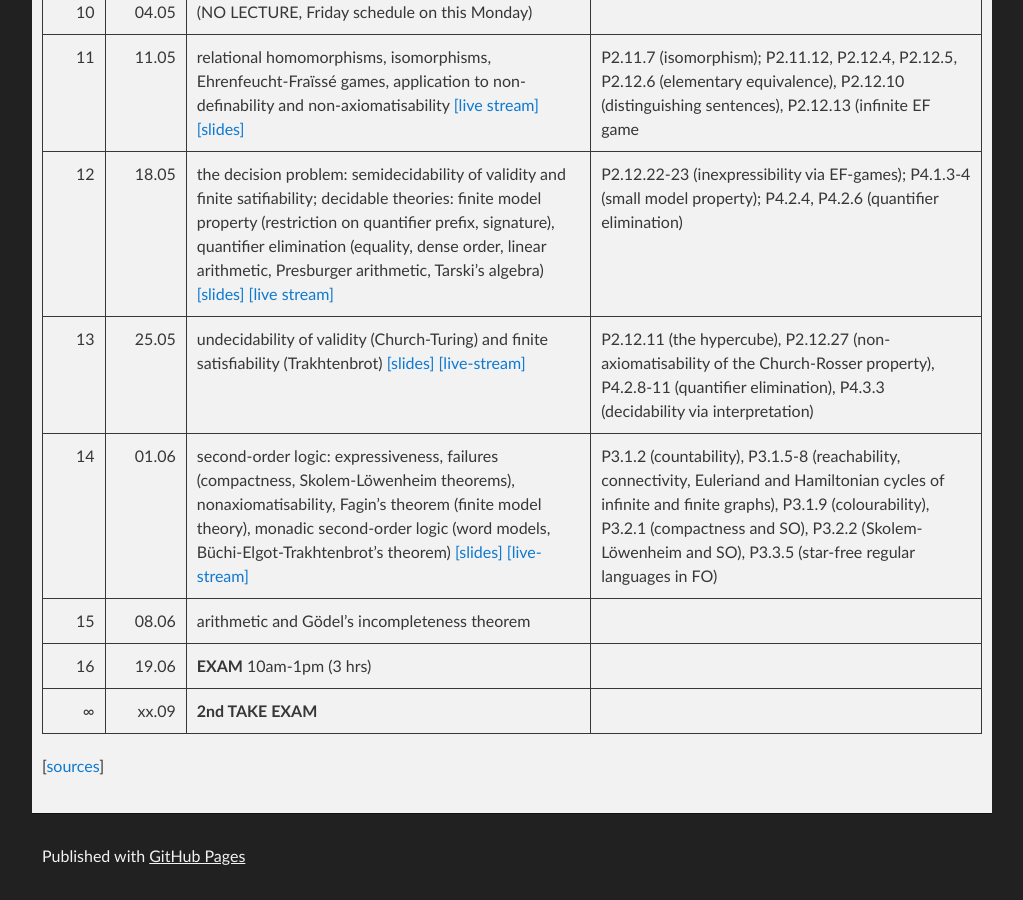
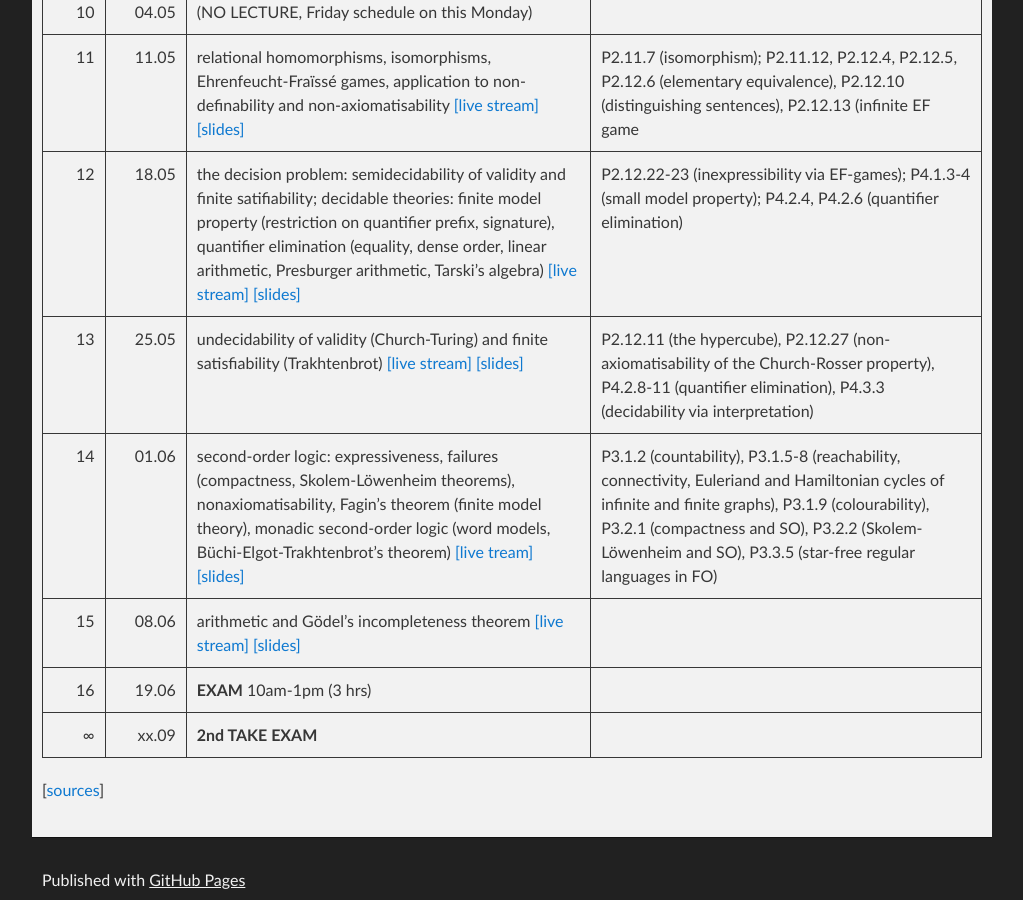
Before and after one commit to lclem/logic_course, a Jekyll site: the page built from docs/index.md, in a window 1280 px wide and 900 px high, scrolled down 3531 px. Shown: the whole window, without its empty margins (128-1151 px from the left). Built offline with Jekyll 4.4.1, drawn with Linux system fonts in a browser that asks for light colours; our own code applies the rules of GitHub Pages for plain Markdown files.

Commit message:
Update index.md

```diff
--- a/docs/index.md
+++ b/docs/index.md
@@ -77,10 +77,10 @@ Rocket.Chat:
 | 9 | 27.04 | **MIDTERM EXAM** | more compactness (P2.9.4, P2.9.5, P2.9.18, P2.9.22) and Skolem-Löwenheim (P2.10.4, P2.10.9, P2.10.10, P2.10.11) |
 | 10 | 04.05 | (NO LECTURE, Friday schedule on this Monday) | |
 | 11 | 11.05 | relational homomorphisms, isomorphisms, Ehrenfeucht-Fraïssé games, application to non-definability and non-axiomatisability [[live stream]](https://youtu.be/mtmksRJ3zmM) [[slides]](slides/09-EF_games.pdf) | P2.11.7 (isomorphism); P2.11.12, P2.12.4, P2.12.5, P2.12.6 (elementary equivalence), P2.12.10 (distinguishing sentences), P2.12.13 (infinite EF game |
-| 12 | 18.05 | the decision problem: semidecidability of validity and finite satifiability; decidable theories: finite model property (restriction on quantifier prefix, signature), quantifier elimination (equality, dense order, linear arithmetic, Presburger arithmetic, Tarski's algebra) [[slides]](slides/10-quantifier_elimination.pdf) [[live stream]](https://youtu.be/PpFjRg2_NpM) | P2.12.22-23 (inexpressibility via EF-games); P4.1.3-4 (small model property); P4.2.4, P4.2.6 (quantifier elimination) |
-| 13 | 25.05 | undecidability of validity (Church-Turing) and finite satisfiability (Trakhtenbrot) [[slides]](slides/11-undecidability.pdf) [[live-stream]](https://youtu.be/3NRi9S-F2Vk) | P2.12.11 (the hypercube), P2.12.27 (non-axiomatisability of the Church-Rosser property), P4.2.8-11 (quantifier elimination), P4.3.3 (decidability via interpretation) |
-| 14 | 01.06 | second-order logic: expressiveness, failures (compactness, Skolem-Löwenheim theorems), nonaxiomatisability, Fagin's theorem (finite model theory), monadic second-order logic (word models, Büchi-Elgot-Trakhtenbrot's theorem) [[slides]](slides/12-second_order_logic.pdf) [[live-stream]](https://youtu.be/qzMv-BpticE) | P3.1.2 (countability), P3.1.5-8 (reachability, connectivity, Euleriand and Hamiltonian cycles of infinite and finite graphs), P3.1.9 (colourability), P3.2.1 (compactness and SO), P3.2.2 (Skolem-Löwenheim and SO), P3.3.5 (star-free regular languages in FO)|
-| 15 | 08.06 | arithmetic and Gödel's incompleteness theorem | |
+| 12 | 18.05 | the decision problem: semidecidability of validity and finite satifiability; decidable theories: finite model property (restriction on quantifier prefix, signature), quantifier elimination (equality, dense order, linear arithmetic, Presburger arithmetic, Tarski's algebra) [[live stream]](https://youtu.be/PpFjRg2_NpM) [[slides]](slides/10-quantifier_elimination.pdf) | P2.12.22-23 (inexpressibility via EF-games); P4.1.3-4 (small model property); P4.2.4, P4.2.6 (quantifier elimination) |
+| 13 | 25.05 | undecidability of validity (Church-Turing) and finite satisfiability (Trakhtenbrot) [[live stream]](https://youtu.be/3NRi9S-F2Vk) [[slides]](slides/11-undecidability.pdf) | P2.12.11 (the hypercube), P2.12.27 (non-axiomatisability of the Church-Rosser property), P4.2.8-11 (quantifier elimination), P4.3.3 (decidability via interpretation) |
+| 14 | 01.06 | second-order logic: expressiveness, failures (compactness, Skolem-Löwenheim theorems), nonaxiomatisability, Fagin's theorem (finite model theory), monadic second-order logic (word models, Büchi-Elgot-Trakhtenbrot's theorem) [[live tream]](https://youtu.be/qzMv-BpticE) [[slides]](slides/12-second_order_logic.pdf) | P3.1.2 (countability), P3.1.5-8 (reachability, connectivity, Euleriand and Hamiltonian cycles of infinite and finite graphs), P3.1.9 (colourability), P3.2.1 (compactness and SO), P3.2.2 (Skolem-Löwenheim and SO), P3.3.5 (star-free regular languages in FO)|
+| 15 | 08.06 | arithmetic and Gödel's incompleteness theorem [[live stream]](https://youtu.be/S9uauo3oAqY) [[slides]](slides/13-incompleteness.pdf) | |
 | 16 | 19.06 | **EXAM** 10am-1pm (3 hrs) | |
 | ∞ | xx.09 | **2nd TAKE EXAM** | |
 
```
